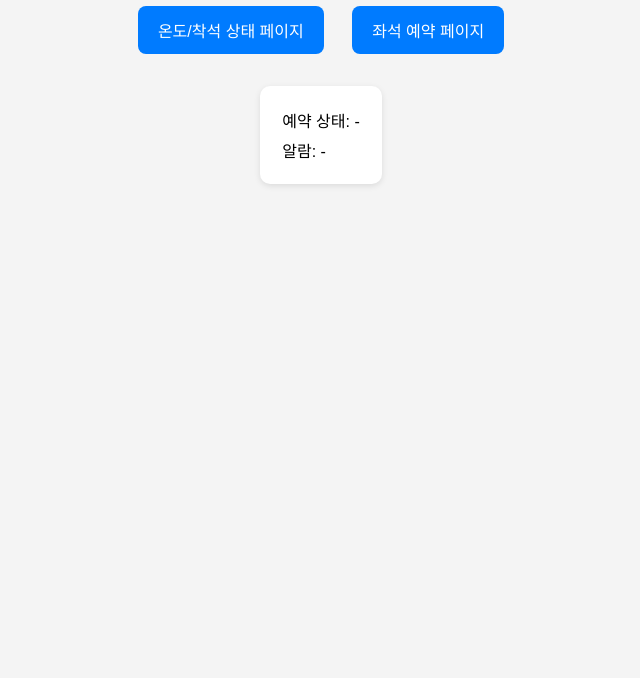
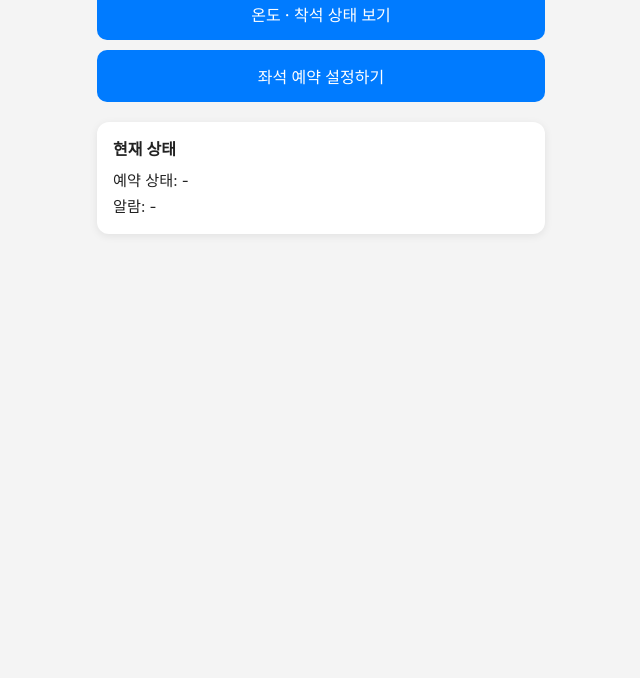
Before and after one commit to Jay-Tiger/testChair, a website: page public/index.html in a window 1280 px wide. Shown: the part 122-800 px from the top of the page, without its empty margins (319-959 px from the left). Drawn offline with Linux system fonts and the light colour scheme; no server answers.

Commit message:
Update index.html

```diff
--- a/public/index.html
+++ b/public/index.html
@@ -3,43 +3,99 @@
 <head>
   <meta charset="UTF-8" />
   <title>testChair 메뉴</title>
+  <meta name="viewport" content="width=device-width, initial-scale=1.0" />
   <style>
-    body { font-family: sans-serif; text-align: center; margin-top: 60px; background:#f4f4f4; }
-    h1 { margin-bottom: 10px; }
-    .links a {
-      display: inline-block;
-      margin: 12px;
-      padding: 12px 20px;
-      border-radius: 8px;
+    :root {
+      --primary:#007bff;
+      --bg:#f4f4f4;
+      --card-bg:#ffffff;
+      --danger:#d9534f;
+      --muted:#555555;
+      --success:#5cb85c;
+    }
+    * { box-sizing: border-box; }
+    body {
+      margin: 0;
+      font-family: -apple-system, BlinkMacSystemFont, "Segoe UI", sans-serif;
+      background: var(--bg);
+      color: #222;
+      display: flex;
+      justify-content: center;
+    }
+    .wrap {
+      width: 100%;
+      max-width: 480px;
+      padding: 16px;
+    }
+    h1 {
+      font-size: 1.6rem;
+      text-align: center;
+      margin: 12px 0 8px;
+    }
+    .subtitle {
+      text-align: center;
+      font-size: 0.9rem;
+      color: #777;
+      margin-bottom: 16px;
+    }
+    .btn-group {
+      display: flex;
+      flex-direction: column;
+      gap: 10px;
+      margin-bottom: 20px;
+    }
+    .btn {
+      display: block;
+      width: 100%;
+      padding: 14px 16px;
+      border-radius: 10px;
       text-decoration: none;
-      background:#007bff;
-      color:#fff;
+      text-align: center;
+      background: var(--primary);
+      color: #fff;
+      font-size: 1rem;
+      font-weight: 500;
+      border: none;
+    }
+    .btn:active {
+      opacity: 0.85;
+      transform: scale(0.98);
     }
     .card {
-      display:inline-block;
-      background:#fff;
-      padding:16px 22px;
-      border-radius:10px;
-      box-shadow:0 2px 6px rgba(0,0,0,.1);
-      margin-top: 20px;
-      text-align:left;
+      background: var(--card-bg);
+      border-radius: 12px;
+      padding: 14px 16px;
+      box-shadow: 0 2px 8px rgba(0,0,0,.08);
     }
-    p { margin:6px 0; }
-    .alarm-on { color:#d9534f; font-weight:bold; }
-    .alarm-off { color:#555; }
+    .card-title {
+      font-size: 1rem;
+      margin: 0 0 8px;
+      font-weight: 600;
+    }
+    p {
+      margin: 4px 0;
+      font-size: 0.95rem;
+    }
+    .alarm-on { color: var(--danger); font-weight: 600; }
+    .alarm-off { color: var(--muted); }
   </style>
 </head>
 <body>
+  <div class="wrap">
     <h1>testChair 메뉴</h1>
-  <div class="links">
-    <a href="/temperature">온도/착석 상태 페이지</a>
-    <a href="/reservation">좌석 예약 페이지</a>
+    <div class="subtitle">기능을 선택하세요.</div>
+
+    <div class="btn-group">
+      <a class="btn" href="/temperature">온도 · 착석 상태 보기</a>
+      <a class="btn" href="/reservation">좌석 예약 설정하기</a>
     </div>
 
     <div class="card">
+      <p class="card-title">현재 상태</p>
       <p id="reserved">예약 상태: -</p>
       <p id="alarm">알람: -</p>
       <p id="alarmMessage"></p>
+    </div>
   </div>
 
   <script>
```
Lines whose indentation alone changed are shown as unchanged.
